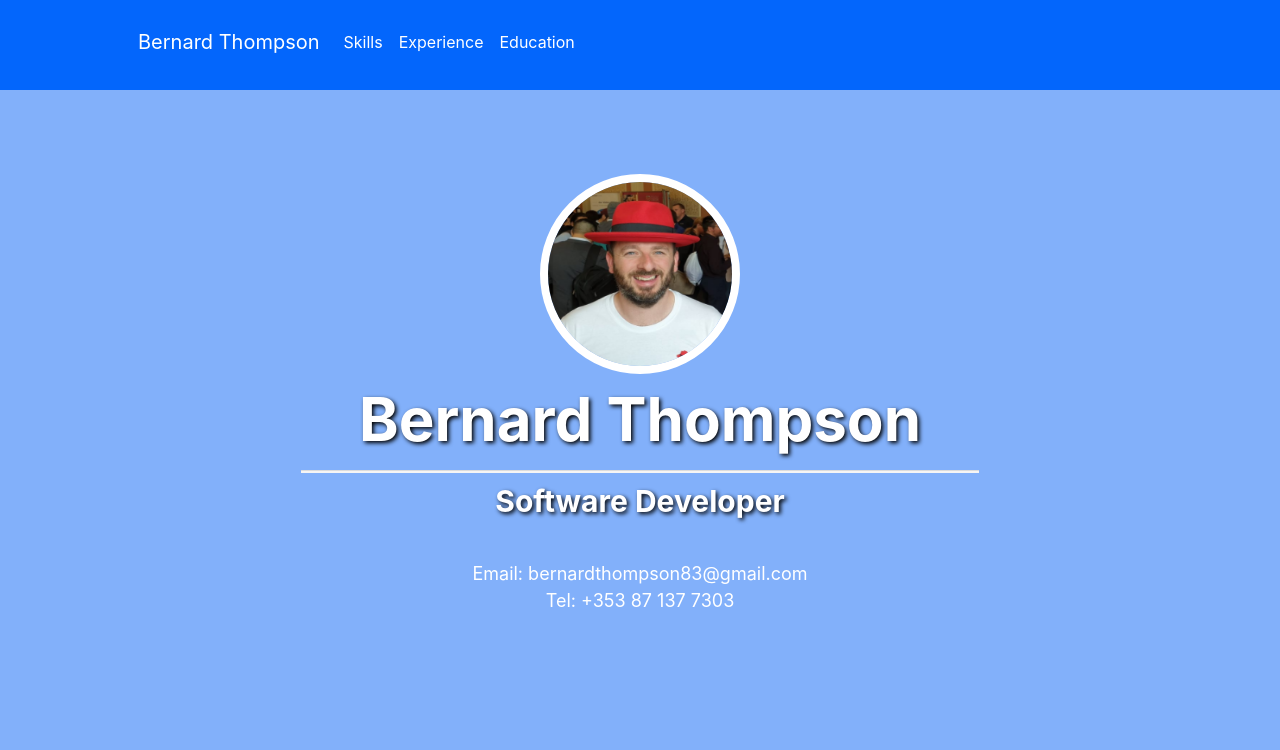
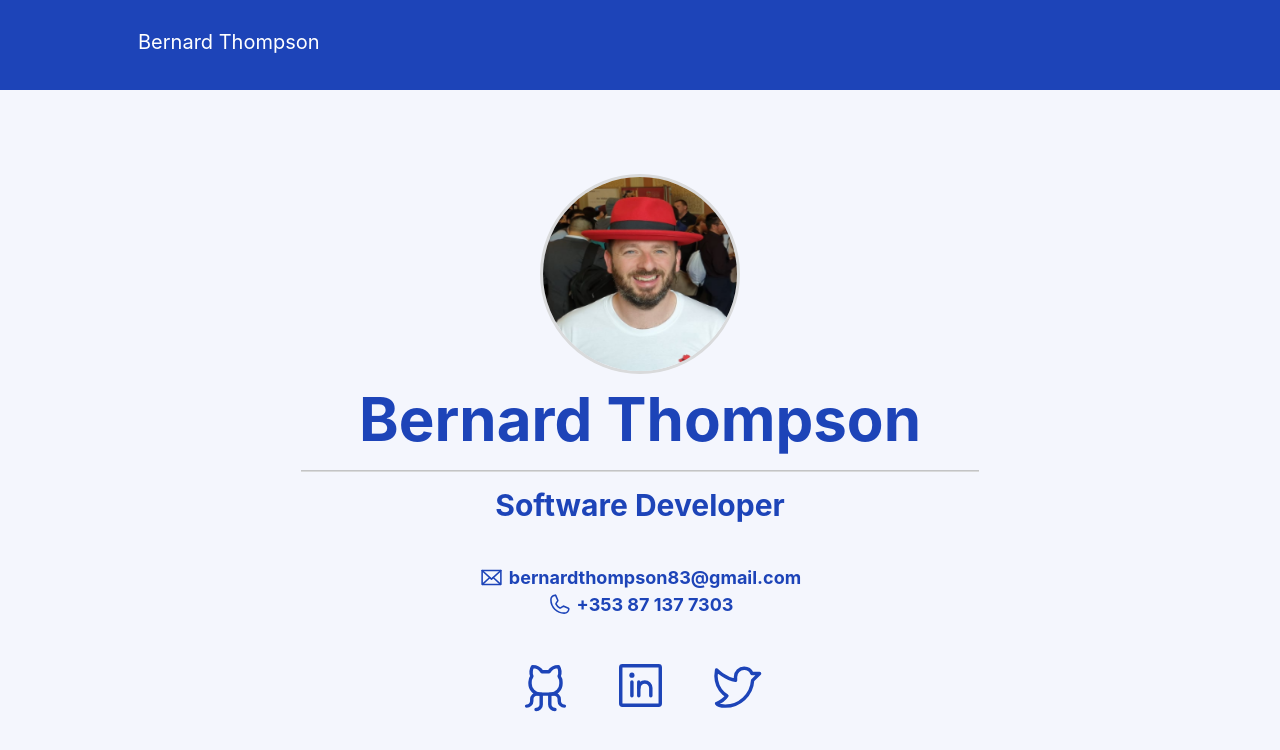
Before and after one commit to bonjo7/bonjo7, a React (Create React App) app: page / in a window 1280 px wide. Shown: the top 750 px of the page. Built offline with nearby package versions, Linux system fonts and the light colour scheme.

Commit message:
feat: updated contact info

```diff
--- a/src/App.css
+++ b/src/App.css
@@ -6,7 +6,7 @@ body {
 
 .main{
   margin-top: -70px;
-  background-color: rgb(130, 176, 250);
+  background-color: #f4f6fd;
 }
 
 .wrapper{
--- a/src/App.js
+++ b/src/App.js
@@ -11,6 +11,7 @@ function App() {
       <div className="main">
       <NavBar />
       <div className="wrapper">
+      <Route exact path='/bonjo7' component={Bio} />
       <Route exact path='/' component={Bio} />
       </div>
       </div>
--- a/src/components/Bio/Bio.js
+++ b/src/components/Bio/Bio.js
@@ -3,8 +3,8 @@ import Contact from "../Contact/Contact"
 import styles from "./Bio.module.css";
 import logo from "../../images/BT.png";
 
-const email = "Email: bernardthompson83@gmail.com"
-const tel = "Tel: +353 87 137 7303"
+const email = "bernardthompson83@gmail.com";
+const tel = "+353 87 137 7303";
 
 const Bio = () => {
   return (
--- a/src/components/Bio/Bio.module.css
+++ b/src/components/Bio/Bio.module.css
@@ -2,7 +2,7 @@
   height: 200px;
   width: 200px;
   border-radius: 50%;
-  border: 8px solid white;
+  border: 3px solid #d9dadb ;
 }
 
 .wrapper {
@@ -12,28 +12,26 @@
   align-items: center;
   justify-content: center;
   font-size: 16px;
-  color: white;
+  color: #1d44b8;
 }
 
 .hr{
 
   margin-top: -10px;
   width: 68%;
-  background-color:whitesmoke;
-  height: 2px;
+  background-color:#d9dadb;
+  height: 1px;
 }
 
 .name{
-  color: white;
+  color: #1d44b8;
   font-weight: bold;
   font-size: 60px;
-  text-shadow: 2px 2px 4px #000000
 }
 
 .title{
-  color: white;
+  color: #1d44b8;
   font-weight: bold;
   font-size: 30px;
-  text-shadow: 2px 2px 4px #000000;
-  margin-top: -10px;
+  margin-top: -5px;
 }
--- a/src/components/Contact/Contact.js
+++ b/src/components/Contact/Contact.js
@@ -1,13 +1,31 @@
 import React from "react";
+import Social from "../Social/Social"
+import { Envelope, Phone } from "phosphor-react";
 import styles from "./Contact.module.css";
 
 const Contact = (props) => {
-
-    const { email, tel } = props;
+  const { email, tel } = props;
   return (
     <div className={styles.wrapper}>
-     <span>{email}</span>
-     <span>{tel}</span>
+      <div className={styles.contactWrapper}>
+        <div className={styles.icon}>
+          <Envelope size={25} color="#1d44b8" />
+        </div>
+        <div>
+          <a href='mailto:bernardthompson83@gmail.com'>{email}</a>
+        </div>
+      </div>
+      <div className={styles.contactWrapper}>
+        <div className={styles.icon}>
+          <Phone size={25} color="#1d44b8" />
+        </div>
+        <div>
+          <a href='tel:+353-87-137-7303'>{tel}</a>
+        </div>
+      </div>
+      <div className={styles.socialComponent}>
+        <Social />
+      </div>
     </div>
   );
 };
--- a/src/components/Contact/Contact.module.css
+++ b/src/components/Contact/Contact.module.css
@@ -9,3 +9,26 @@
     margin-top: -20px;
     font-size: 18px;
   }
+
+  .contactWrapper{
+    display: flex;
+  }
+
+  .contactWrapper a{
+    font-weight: bold;
+    text-decoration: none;
+    color: #1d44b8;
+  }
+
+  .icon{
+    margin-top: -2px;
+    margin-right: 5px;
+  }
+
+  .socialIcon{
+    padding: 20px;
+  }
+
+  .socialComponent{
+    margin-top: 20px;
+  }
--- a/src/components/NavBar/NavBar.js
+++ b/src/components/NavBar/NavBar.js
@@ -4,18 +4,18 @@ import { List } from "phosphor-react";
 import styles from "./NavBar.module.css";
 
 const navItems = [
-  {
-    link: "/sidebar",
-    linkName: "Skills",
-  },
-  {
-    link: "/experience",
-    linkName: "Experience",
-  },
-  {
-    link: "/education",
-    linkName: "Education",
-  },
+  // {
+  //   link: "/sidebar",
+  //   linkName: "Skills",
+  // },
+  // {
+  //   link: "/experience",
+  //   linkName: "Experience",
+  // },
+  // {
+  //   link: "/education",
+  //   linkName: "Education",
+  // },
 ];
 
 const NavBar = () => {
--- a/src/components/NavBar/NavBar.module.css
+++ b/src/components/NavBar/NavBar.module.css
@@ -1,6 +1,6 @@
 .fullWidth,
 .navBar {
-  background-color: rgb(3, 102, 252);
+  background-color: #1d44b8;
   padding: 20px;
 }
 
--- /dev/null
+++ b/src/components/Social/Social.js
@@ -0,0 +1,25 @@
+import React from "react";
+import { TwitterLogo, LinkedinLogo, GithubLogo } from "phosphor-react";
+import styles from "../Contact/Contact.module.css";
+
+const Social = () => {
+
+  return (
+    <div className={styles.wrapper}>
+      <div className={styles.contactWrapper}>
+        <div className={styles.socialIcon}>
+          <a href="https://github.com/bonjo7" target="_blank" rel="noreferrer"><GithubLogo size={55} color="#1d44b8"/></a>
+        </div>
+        <div className={styles.socialIcon}>
+        <a href="https://www.linkedin.com/in/bernardthompson83/" target="_blank" rel="noreferrer"><LinkedinLogo size={55} color="#1d44b8"/></a>
+        </div>
+        <div className={styles.socialIcon}>
+        <a href="https://twitter.com/bonjo7" target="_blank" rel="noreferrer"><TwitterLogo size={55} color="#1d44b8" /></a>
+        </div>
+
+      </div>
+    </div>
+  );
+};
+
+export default Social;
```
